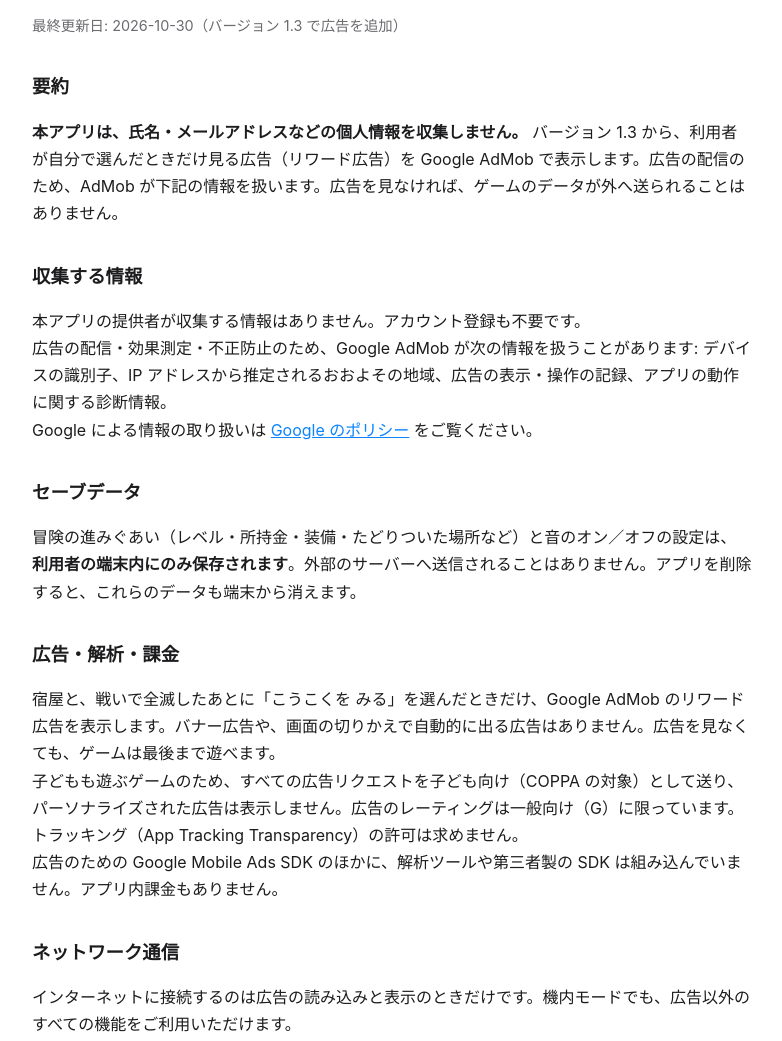
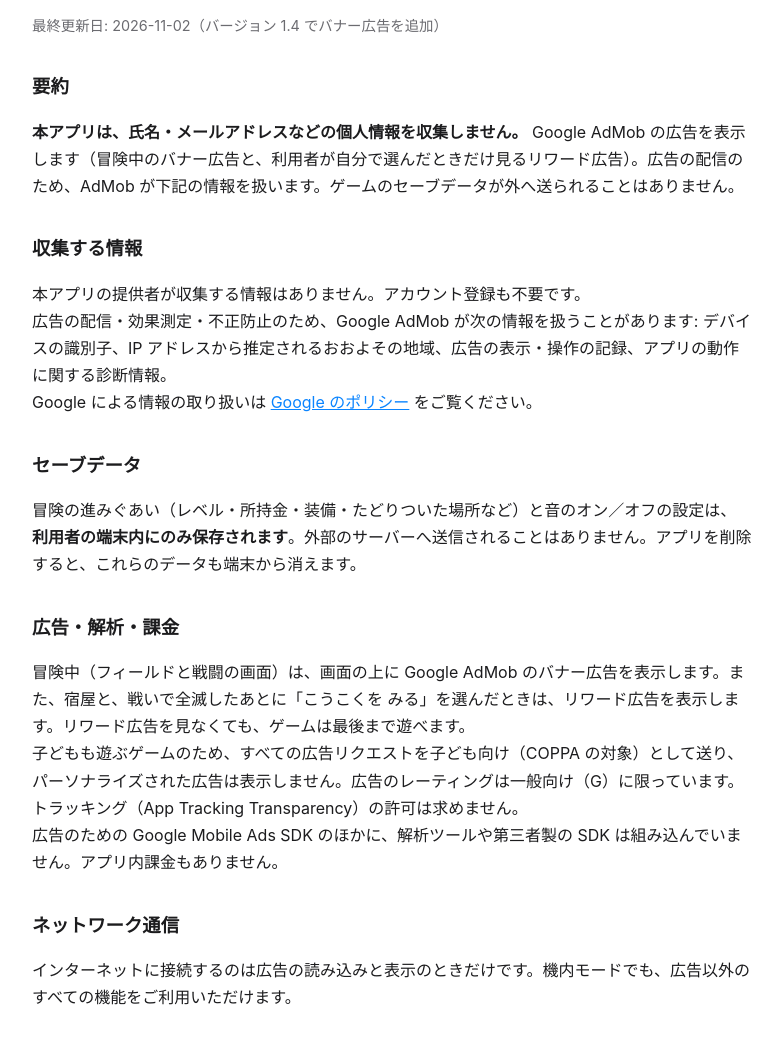
Before and after one commit to ryomasolid/ryomasolid.github.io, a plain HTML site: page privacy-geohero.html in a window 1280 px wide. Shown: the part 88-1129 px from the top of the page, without its empty margins (248-1030 px from the left). Drawn offline with Linux system fonts and the light colour scheme.

Commit message:
GeoHero 1.4: バナー広告を 入れるので プライバシーポリシーを 書きかえる
Co-Authored-By: Claude Opus 5.5 <noreply@anthropic.com>

```diff
--- a/privacy-geohero.html
+++ b/privacy-geohero.html
@@ -36,14 +36,14 @@
   </head>
   <body>
     <h1>地理の勇者 RPG プライバシーポリシー</h1>
-    <p class="updated">最終更新日: 2026-10-30（バージョン 1.3 で広告を追加）</p>
+    <p class="updated">最終更新日: 2026-11-02（バージョン 1.4 でバナー広告を追加）</p>
 
     <h2>要約</h2>
     <p>
       <strong
         >本アプリは、氏名・メールアドレスなどの個人情報を収集しません。</strong
       >
-      バージョン 1.3 から、利用者が自分で選んだときだけ見る広告（リワード広告）を Google AdMob で表示します。広告の配信のため、AdMob が下記の情報を扱います。広告を見なければ、ゲームのデータが外へ送られることはありません。
+      Google AdMob の広告を表示します（冒険中のバナー広告と、利用者が自分で選んだときだけ見るリワード広告）。広告の配信のため、AdMob が下記の情報を扱います。ゲームのセーブデータが外へ送られることはありません。
     </p>
 
     <h2>収集する情報</h2>
@@ -60,7 +60,7 @@
 
     <h2>広告・解析・課金</h2>
     <p>
-      宿屋と、戦いで全滅したあとに「こうこくを みる」を選んだときだけ、Google AdMob のリワード広告を表示します。バナー広告や、画面の切りかえで自動的に出る広告はありません。広告を見なくても、ゲームは最後まで遊べます。<br />
+      冒険中（フィールドと戦闘の画面）は、画面の上に Google AdMob のバナー広告を表示します。また、宿屋と、戦いで全滅したあとに「こうこくを みる」を選んだときは、リワード広告を表示します。リワード広告を見なくても、ゲームは最後まで遊べます。<br />
       子どもも遊ぶゲームのため、すべての広告リクエストを子ども向け（COPPA の対象）として送り、パーソナライズされた広告は表示しません。広告のレーティングは一般向け（G）に限っています。トラッキング（App Tracking Transparency）の許可は求めません。<br />
       広告のための Google Mobile Ads SDK のほかに、解析ツールや第三者製の SDK は組み込んでいません。アプリ内課金もありません。
     </p>
```
